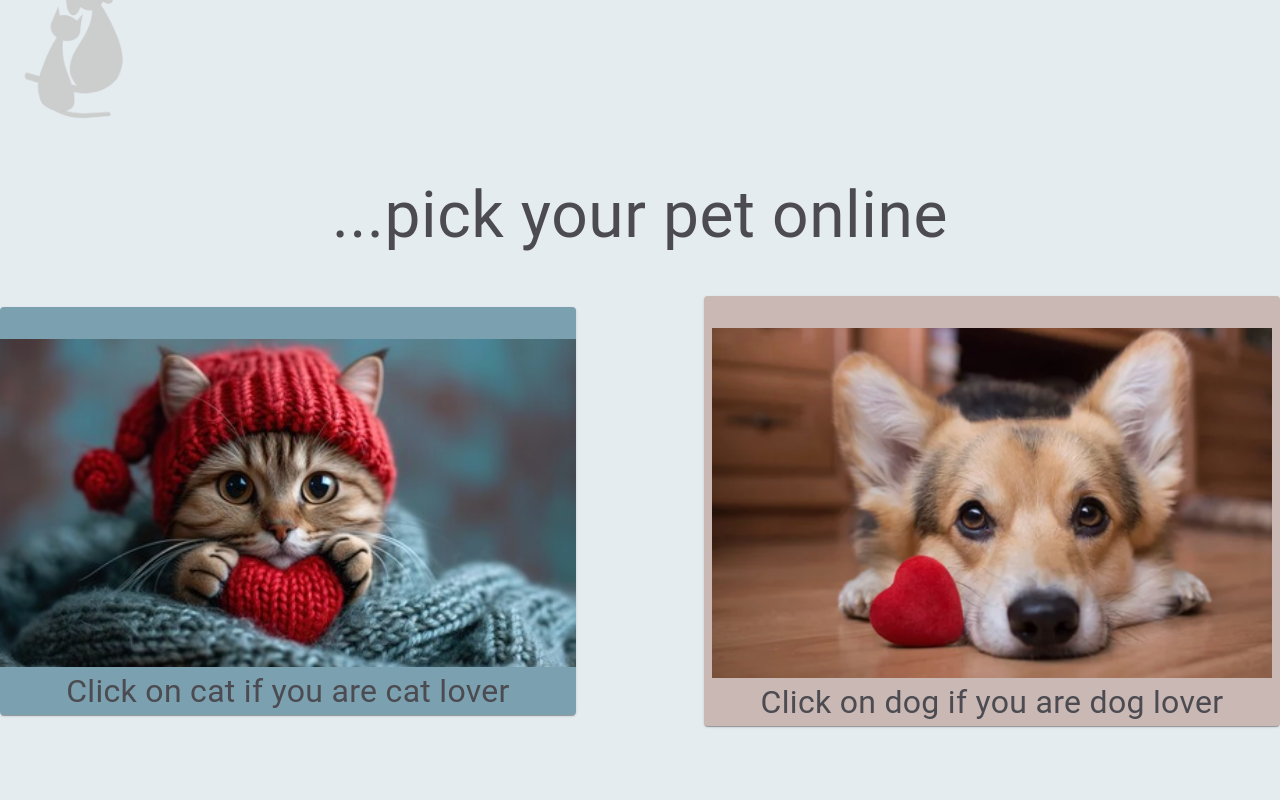
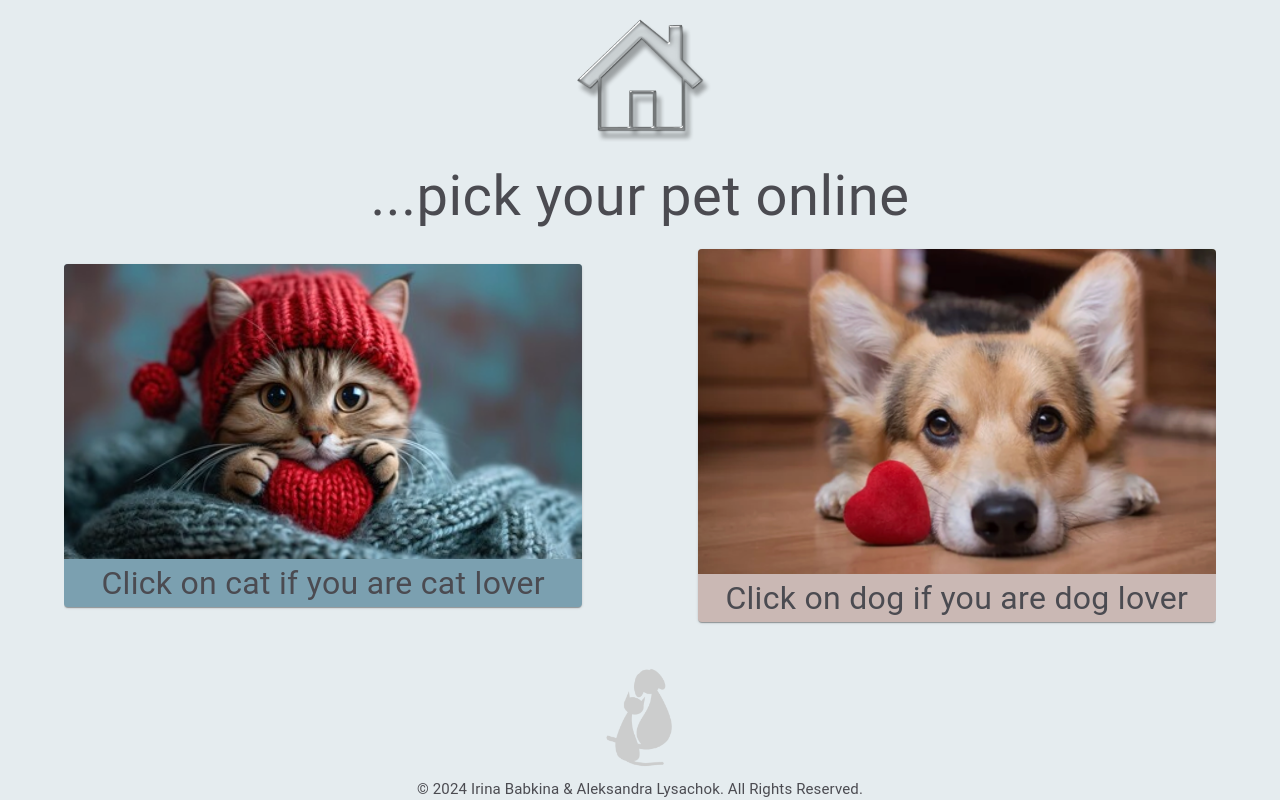
Before and after one commit to Irina975Babkina/Dogs, a React (Create React App) app: page / in a window 1280 px wide. Built offline with nearby package versions, Linux system fonts and the light colour scheme.

Commit message:
Improved design.

```diff
--- a/src/App.tsx
+++ b/src/App.tsx
@@ -1,18 +1,26 @@
+import { Stack } from '@mui/material';
 import { Route, BrowserRouter as Router, Routes } from 'react-router-dom';
 import Cats from './components/Cats';
 import Dogs from './components/Dogs';
+import ErrorPage from './components/ErrorPage';
 import Home from './components/HomePage';
+
+const mainContainerStyle = {
+  paddingLeft: {xs:"1rem", sm: "2rem", md:"4rem"},
+  paddingRight: {xs:"1rem", sm: "2rem", md:"4rem"},
+};
 
 function App() {
   return (
     <Router>
-      <div>
+      <Stack sx={mainContainerStyle}>
         <Routes>
           <Route path="/cats" element={<Cats />} />
           <Route path="/dogs" element={<Dogs />} />
           <Route path="/" element={<Home />} />
+          <Route path="*" element={<ErrorPage />}  />
         </Routes>
-      </div>
+      </Stack>
     </Router>
   );
 }
--- a/src/components/Cats.tsx
+++ b/src/components/Cats.tsx
@@ -1,12 +1,13 @@
-import { Button, CardActionArea, CardActions, Stack } from '@mui/material';
+import { Button, CardActionArea, CardActions, CardContent, Stack, Typography } from '@mui/material';
 import Card from '@mui/material/Card';
-import CardContent from '@mui/material/CardContent';
 import CardMedia from '@mui/material/CardMedia';
 import Grid from '@mui/material/Grid';
 import Pagination from '@mui/material/Pagination';
-import Typography from '@mui/material/Typography';
 import React, { useEffect, useState } from 'react';
 import Copyright from './Copyright';
+import ErrorPage from './ErrorPage';
+import Header from './Header';
+import Loading from './Loading';
 
 interface Cat {
     id: string;
@@ -52,24 +53,18 @@ const CatsList: React.FC = () => {
     fetchData();
   }, [page]);
 
-  if (isLoading) return <div>Loading...</div>;
-  if (error) return <div>Error: {error}</div>;
+  if (isLoading) return <Loading/>
+  if (error) return <ErrorPage />;
 
 
   const handlePageChange = (event: React.ChangeEvent<unknown>, value: number) => {
     setPage(value);
   };
 
-  const typographyStyle = {
-    fontSize: 'calc(16px + 6vmin)',
-    color: '#4b4b51',
-    m: '2rem'
-  };
-
   return (
     <Stack m={{xs: "1rem", sm: "1.5rem", md: "2rem"}} justifyContent="center" alignItems="center">
-        <Typography sx={typographyStyle}>...pick your pet online</Typography>
-        <Grid container spacing={3}>
+        <Header />
+        <Grid container spacing={3} marginTop={{xs: "0rem", md:"2rem"}}>
         {/* {cats.map((cat) => cat?.breeds?.length > 0 && ( */}
             {cats.map((cat) =>
             <Grid item xs={12} sm={6} md={4} lg={3} key={cat.id}>
@@ -108,7 +103,7 @@ const CatsList: React.FC = () => {
                     >
                     <Button>More on Wikipedia</Button>
                     </a>
-                    </CardActions>
+                </CardActions>
                 </Card>
             </Grid>
             )}
--- a/src/components/Copyright.tsx
+++ b/src/components/Copyright.tsx
@@ -1,12 +1,13 @@
-import { Box, Typography } from "@mui/material";
+import { Stack, Typography } from "@mui/material";
 
 function Copyright() {
     return (
-        <Box mt={3} sx={{width:"100%", paddingBottom: "1.5rem", paddingTop:{xs: "1rem", sm: "2rem", md: "3rem"}}}>
+        <Stack mt={3} sx={{width:"100%"}} alignItems="center">
+            <img src={process.env.PUBLIC_URL + '/logo.png'} alt="logo" width="100px"></img>
             <Typography align="center" color="#4b4b51" fontSize="calc(7px + 1vmin)">
             © {new Date().getFullYear()} Irina Babkina & Aleksandra Lysachok. All Rights Reserved.
             </Typography>
-        </Box>
+        </Stack>
     )
 }
 
--- a/src/components/Dogs.tsx
+++ b/src/components/Dogs.tsx
@@ -7,6 +7,9 @@ import Pagination from '@mui/material/Pagination';
 import Typography from '@mui/material/Typography';
 import React, { useEffect, useState } from 'react';
 import Copyright from './Copyright';
+import ErrorPage from './ErrorPage';
+import Header from './Header';
+import Loading from './Loading';
 
 interface Dog {
     id: string;
@@ -52,22 +55,16 @@ const Dogs: React.FC = () => {
     fetchData();
   }, [page]);
 
-  if (isLoading) return <div>Loading...</div>;
-  if (error) return <div>Error: {error}</div>;
+  if (isLoading) return <Loading/>
+  if (error) return <ErrorPage />;
 
   const handlePageChange = (event: React.ChangeEvent<unknown>, value: number) => {
     setPage(value);
   };
 
-  const typographyStyle = {
-    fontSize: 'calc(16px + 6vmin)',
-    color: '#4b4b51',
-    m: '2rem'
-  };
-
   return (
   <Stack m={{xs: "1rem", sm: "1.5rem", md: "2rem"}} justifyContent="center" alignItems="center">
-      <Typography sx={typographyStyle}>...pick your pet online</Typography>
+      <Header />
       <Grid container spacing={3}>
       {dogs.map((dog) => dog?.breeds?.length > 0 && (
           <Grid item xs={12} sm={6} md={4} lg={3} key={dog.id}>
--- /dev/null
+++ b/src/components/ErrorPage.tsx
@@ -0,0 +1,22 @@
+import { Button, Container, Typography } from "@mui/material"
+import { Link } from "react-router-dom"
+
+const ErrorPage = () => (
+  <Container>
+    <img src={process.env.PUBLIC_URL + '/logo.png'} alt="logo" width="100px"></img>
+    <Typography gutterBottom variant="h1">
+      404
+    </Typography>
+    <Typography gutterBottom variant="h4">
+      Page Not Found
+    </Typography>
+    <Typography paragraph variant="body1">
+      We are sorry, but the page you were looking for does not exist.
+    </Typography>
+    <Button color="primary" component={Link} to="/" variant="contained">
+      Go Home
+    </Button>
+  </Container>
+)
+
+export default ErrorPage
--- /dev/null
+++ b/src/components/Header.tsx
@@ -0,0 +1,20 @@
+import { Stack, Typography } from "@mui/material";
+import { NavLink } from "react-router-dom";
+
+const typographyStyle = {
+    fontSize: 'calc(16px + 5vmin)',
+    color: '#4b4b51',
+  };
+
+function Header() {
+    return (
+        <Stack flexDirection="column" justifyContent="center" alignItems="center">
+            <NavLink to="/">
+                <img src={process.env.PUBLIC_URL + '/home.png'} alt="home" width="150px"></img>
+            </NavLink>
+            <Typography sx={typographyStyle}>...pick your pet online</Typography>
+        </Stack>
+    )
+}
+
+export default Header
--- a/src/components/HomePage.tsx
+++ b/src/components/HomePage.tsx
@@ -1,6 +1,7 @@
 import { Card, CardActionArea, CardMedia, Stack, Typography } from '@mui/material';
 import { NavLink } from 'react-router-dom';
 import Copyright from './Copyright';
+import Header from './Header';
 
 function Home() {
   const rootStyle = {
@@ -8,13 +9,7 @@ function Home() {
     height: '100vh',
     justifyContent: 'center',
     textAlign: 'center',
-    overflow: 'hidden'
-  };
-
-  const typographyStyle = {
-    fontSize: 'calc(16px + 6vmin)',
-    color: '#4b4b51',
-    m: '2rem'
+    overflow: 'hidden',
   };
 
   const stackStyle = {
@@ -38,10 +33,7 @@ function Home() {
 
   return (
     <Stack sx={rootStyle}>
-        <Stack flexDirection="column" alignContent="center">
-            <img src={process.env.PUBLIC_URL + '/logo.png'} alt="logo" width="150px"></img>
-            <Typography sx={typographyStyle}>...pick your pet online</Typography>
-        </Stack>
+        <Header/>
         <Stack sx={stackStyle}>
             <Card sx={{ ...cardStyle, backgroundColor: "#7ba0b0" }}>
                 <NavLink to="/cats">
@@ -49,7 +41,7 @@ function Home() {
                         <CardMedia
                         component="img"
                         src={process.env.PUBLIC_URL + '/cat.png'}
-                        style={{ width: '100%', maxHeight: '350px', objectFit: 'contain', marginTop: "2rem"}}
+                        style={{ width: '100%', maxHeight: '350px', objectFit: 'contain'}}
                         alt={"Cat"}
                         />
                     </CardActionArea>
@@ -62,7 +54,7 @@ function Home() {
                         <CardMedia
                         component="img"
                         src={process.env.PUBLIC_URL + '/dog.png'}
-                        style={{ width: '100%', maxHeight: '350px', objectFit: 'contain', marginTop: "2rem"}}
+                        style={{ width: '100%', maxHeight: '350px', objectFit: 'contain'}}
                         alt={"Dog"}
                         />
                     </CardActionArea>
--- /dev/null
+++ b/src/components/Loading.tsx
@@ -0,0 +1,15 @@
+import { Stack, Typography } from "@mui/material";
+import LinearBuffer from "./LoadingProgress";
+
+
+function Loding() {
+    return (
+        <Stack width="100%" height="100vh" justifyContent="center" alignItems="center">
+            <img src={process.env.PUBLIC_URL + '/logo.png'} alt="logo" width="100px"></img>
+            <Typography variant="h5" color='#4b4b51' padding="2rem">Loading</Typography>
+            <LinearBuffer />
+        </Stack>
+    )
+}
+
+export default Loding
--- /dev/null
+++ b/src/components/LoadingProgress.tsx
@@ -0,0 +1,39 @@
+import Box from '@mui/material/Box';
+import LinearProgress from '@mui/material/LinearProgress';
+import * as React from 'react';
+
+export default function LinearBuffer() {
+  const [progress, setProgress] = React.useState(0);
+  const [buffer, setBuffer] = React.useState(10);
+
+  const progressRef = React.useRef(() => {});
+  React.useEffect(() => {
+    progressRef.current = () => {
+      if (progress > 100) {
+        setProgress(0);
+        setBuffer(10);
+      } else {
+        const diff = Math.random() * 10;
+        const diff2 = Math.random() * 10;
+        setProgress(progress + diff);
+        setBuffer(progress + diff + diff2);
+      }
+    };
+  });
+
+  React.useEffect(() => {
+    const timer = setInterval(() => {
+      progressRef.current();
+    }, 500);
+
+    return () => {
+      clearInterval(timer);
+    };
+  }, []);
+
+  return (
+    <Box sx={{ width: '100%' }}>
+      <LinearProgress variant="buffer" value={progress} valueBuffer={buffer}/>
+    </Box>
+  );
+}
```
Also changed, not shown: public/home.png (added).
